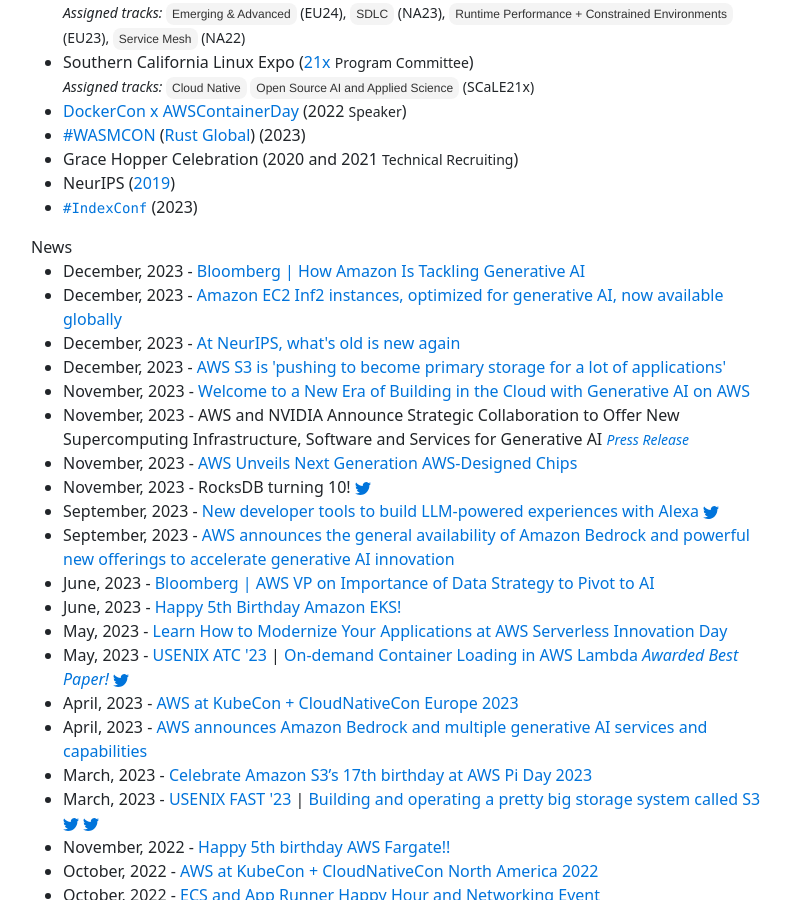
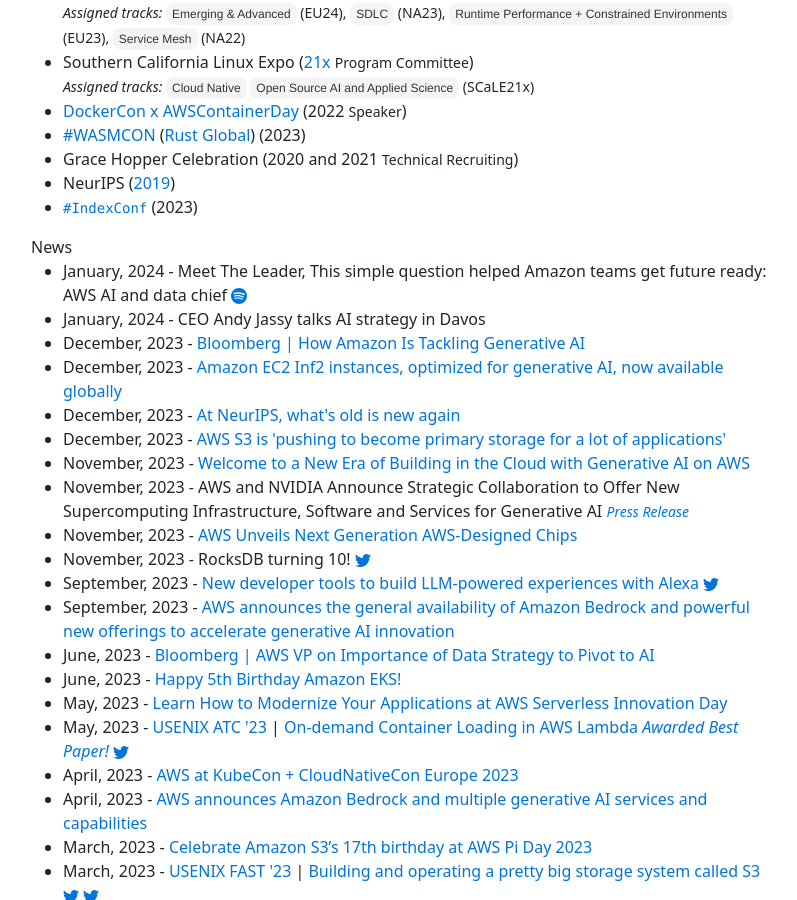
Before and after one commit to gfw001/gfw001.github.io, a Jekyll site: the page index.html, which Jekyll copies as it is, in a window 1280 px wide and 900 px high, scrolled down 1680 px. Shown: the whole window, without its empty margins (51-848 px from the left). Built offline with Jekyll 4.4.1, drawn with Linux system fonts in a browser that asks for light colours.

Commit message:
Update index.html

```diff
--- a/index.html
+++ b/index.html
@@ -341,6 +341,16 @@
       News
 	<ul>
 	<li>
+	        January, 2024 - Meet The Leader, This simple question helped Amazon teams get future ready: AWS AI and data chief <a href="https://pod.link/1534915560/episode/f0dab7432713665d4c6726c30ae2b547"><svg xmlns="http://www.w3.org/2000/svg" width="16" height="16" fill="currentColor" class="bi bi-spotify" viewBox="0 0 16 16">
+  <path d="M8 0a8 8 0 1 0 0 16A8 8 0 0 0 8 0m3.669 11.538a.5.5 0 0 1-.686.165c-1.879-1.147-4.243-1.407-7.028-.77a.499.499 0 0 1-.222-.973c3.048-.696 5.662-.397 7.77.892a.5.5 0 0 1 .166.686m.979-2.178a.624.624 0 0 1-.858.205c-2.15-1.321-5.428-1.704-7.972-.932a.625.625 0 0 1-.362-1.194c2.905-.881 6.517-.454 8.986 1.063a.624.624 0 0 1 .206.858m.084-2.268C10.154 5.56 5.9 5.419 3.438 6.166a.748.748 0 1 1-.434-1.432c2.825-.857 7.523-.692 10.492 1.07a.747.747 0 1 1-.764 1.288"/>
+</svg></a>
+
+	</li>
+	<li>
+	        January, 2024 - CEO Andy Jassy talks AI strategy in Davos
+
+	</li>
+	<li>
 	        December, 2023 - <a href="https://www.bloomberg.com/news/videos/2023-12-18/how-amazon-is-tackling-generative-ai-video">Bloomberg | How Amazon Is Tackling Generative AI</a>
 
 	</li>
```
